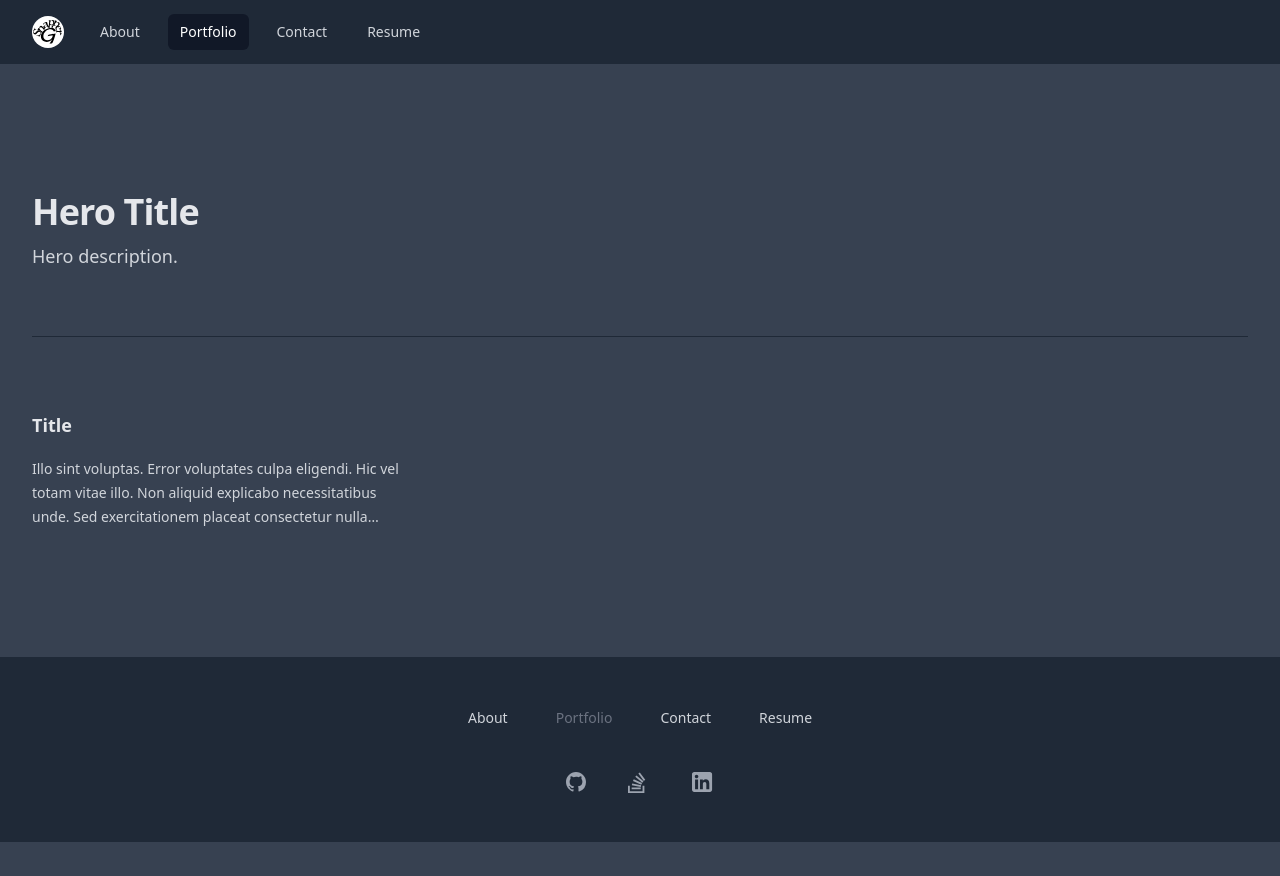
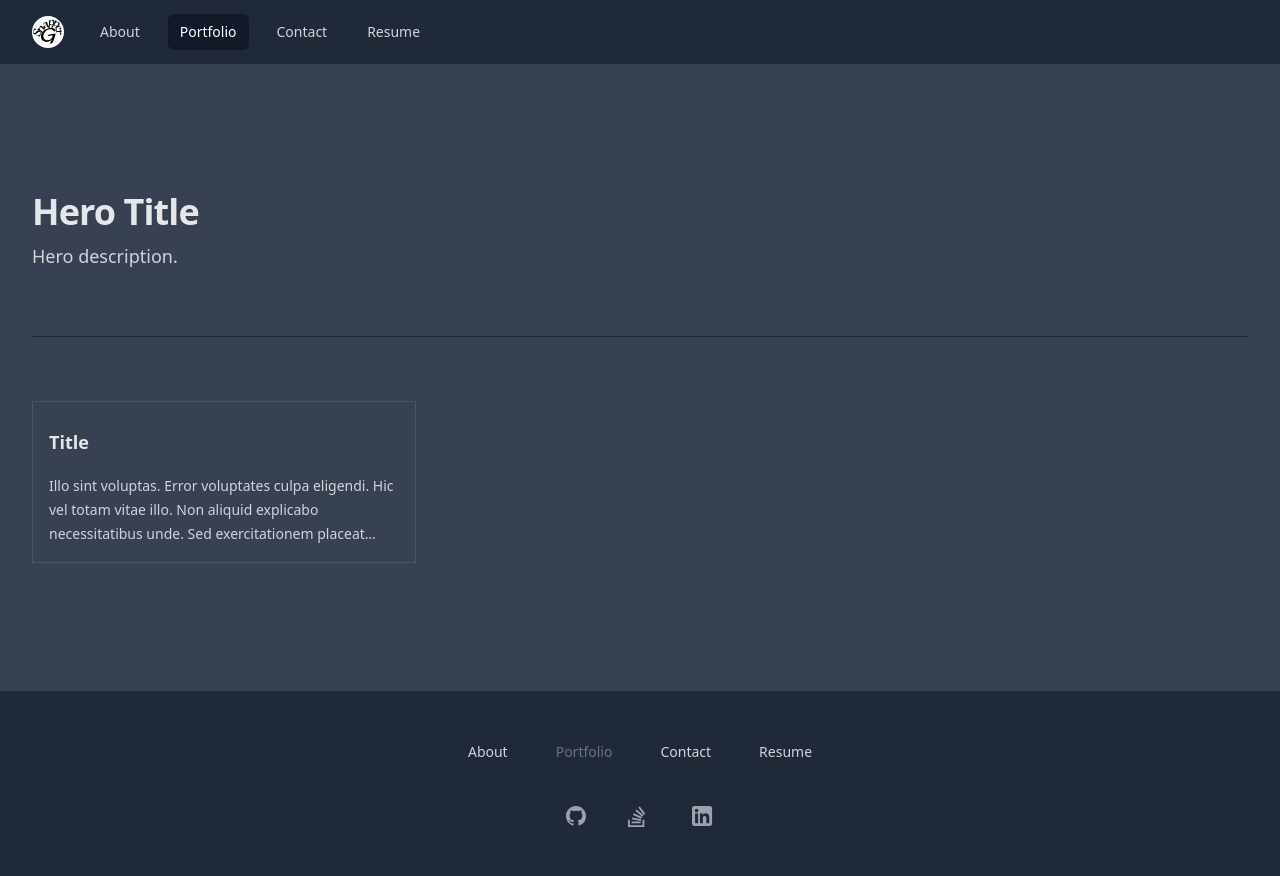
Before and after one commit to SnapperGee/portfolio-client, a React (Vite) app: page /portfolio in a window 1280 px wide. Before the commit the page ends 842 px from the top, so only its background shows below. Built offline with nearby package versions, Linux system fonts and the light colour scheme.

Commit message:
Make footer hovers lighten elements.

```diff
--- a/src/component/footer-nav.tsx
+++ b/src/component/footer-nav.tsx
@@ -63,7 +63,7 @@ const FooterNav = () =>
             {
                 navigation.main.map((item) => (
                     <div key={item.name} className="pb-6">
-                        <NavLink to={item.to} className={({isActive}) => `text-sm leading-6 ${isActive ? "text-gray-500" : "hover:text-gray-500 text-gray-300"}`}>
+                        <NavLink to={item.to} className={({isActive}) => `text-sm leading-6 ${isActive ? "text-gray-500" : "text-gray-300 hover:text-gray-100"}`}>
                             {item.name}
                         </NavLink>
                     </div>
@@ -72,7 +72,7 @@ const FooterNav = () =>
         <div className="mt-10 flex justify-center space-x-10">
         {
             navigation.social.map((item) => (
-                    <a key={item.name} href={item.href} className="text-gray-400 hover:text-gray-500">
+                <a key={item.name} href={item.href} className="text-gray-400 hover:text-gray-300">
                     <span className="sr-only">{item.name}</span>
                     <item.icon className="h-6 w-6" aria-hidden="true" />
                 </a>
--- a/src/page/portfolio.tsx
+++ b/src/page/portfolio.tsx
@@ -29,7 +29,7 @@ const Portfolio = () =>
             <div className="mx-auto mt-10 grid max-w-2xl grid-cols-1 gap-x-8 gap-y-16 border-t border-gray-800 pt-10 sm:mt-16 sm:pt-16 lg:mx-0 lg:max-w-none lg:grid-cols-3">
             {
                 repos.map((repo) => (
-                    <article key={repo.id} className="flex max-w-xl flex-col items-start justify-between">
+                    <article key={repo.id} className="flex max-w-xl flex-col items-start justify-between p-4 border border-gray-600">
                         <div className="group relative">
                             <h3 className="mt-3 text-lg font-semibold leading-6 text-gray-200 group-hover:text-gray-100">
                                 <a href={repo.href}>
```
Lines whose indentation alone changed are shown as unchanged.
